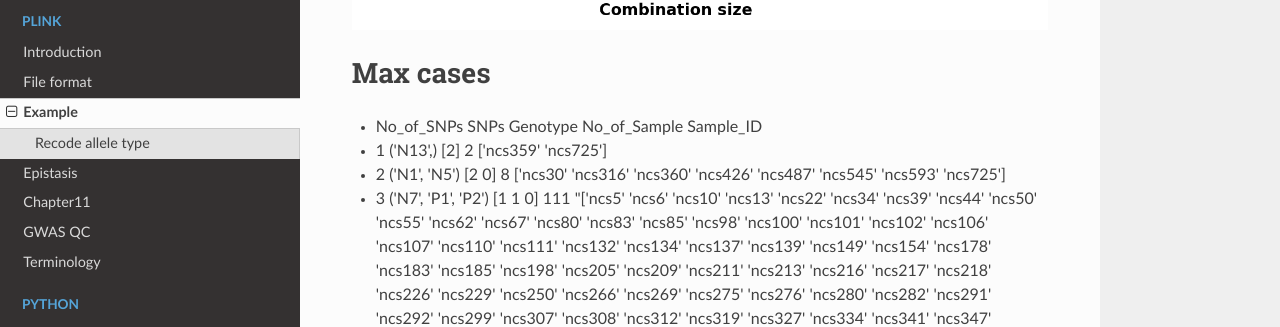
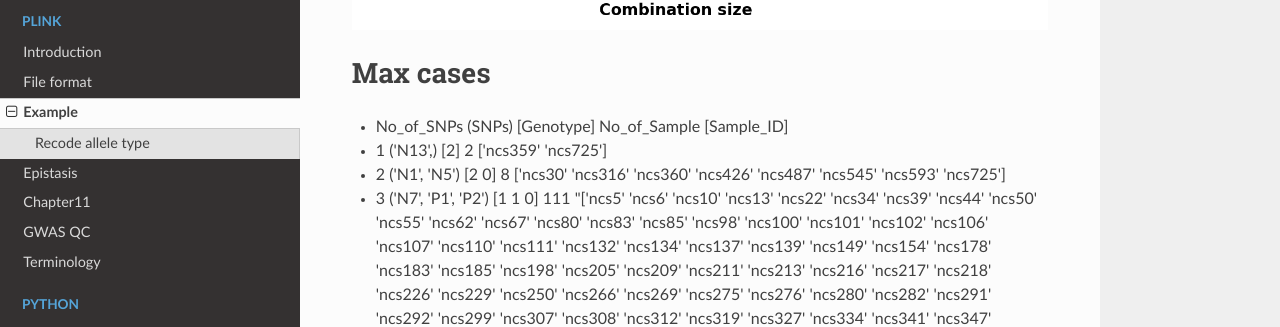
Before and after one commit to WonyoungCho/plink, an MkDocs documentation site: the page built from docs/plink_ex.md, in a window 1280 px wide and 900 px high, scrolled down 14762 px. Shown: the part 141-468 px from the top of the window. Built offline with MkDocs 1.6.1, drawn with Linux system fonts in a browser that asks for light colours; nearby versions of some CDN libraries; old or Windows-style settings are respelled for this version of MkDocs.

```diff
--- a/docs/plink_ex.md
+++ b/docs/plink_ex.md
@@ -872,7 +872,7 @@ Controls
 
 # Max cases
 
-- No_of_SNPs	SNPs	Genotype	No_of_Sample	Sample_ID
+- No_of_SNPs	(SNPs)	[Genotype]	No_of_Sample	[Sample_ID]
 - 1	('N13',)	[2]	2	['ncs359' 'ncs725']
 - 2	('N1', 'N5')	[2 0]	8	['ncs30' 'ncs316' 'ncs360' 'ncs426' 'ncs487' 'ncs545' 'ncs593' 'ncs725']
 - 3	('N7', 'P1', 'P2')	[1 1 0]	111	"['ncs5' 'ncs6' 'ncs10' 'ncs13' 'ncs22' 'ncs34' 'ncs39' 'ncs44' 'ncs50'
```
